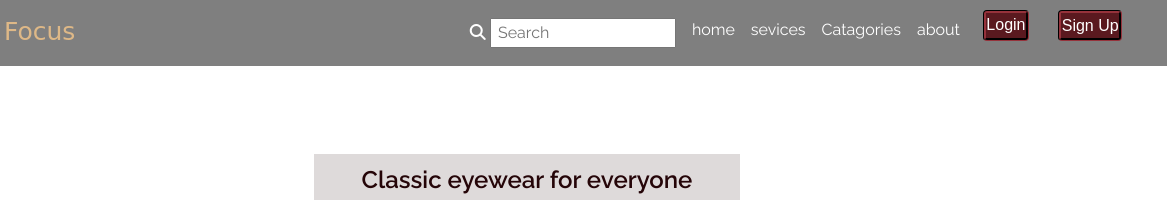
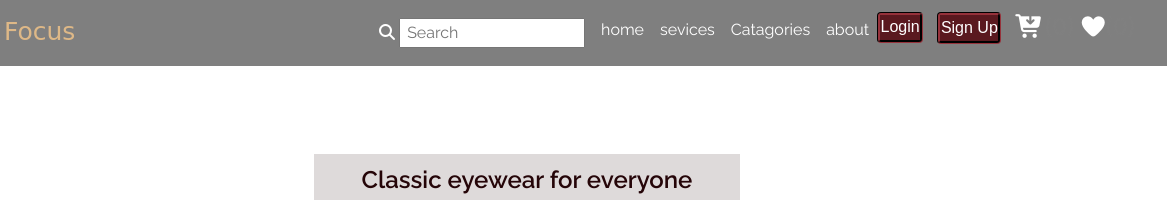
Before and after one commit to deepika-mahendra/Focus.com, a plain HTML site: page index.html in a window 1280 px wide. Shown: the top 200 px of the page, 113-1280 px from the left. Drawn offline with Linux system fonts and the light colour scheme; files whose address does not match are found by name; a web font is replaced by a local one.

Commit message:
new update
new update

```diff
--- a/index.html
+++ b/index.html
@@ -25,14 +25,17 @@
 </head>
 
 <body>
+
+
   <div class="bgimg1">
+
+
 	<nav class="navbar navbar-expand-md navbar-expand-lg bg-dark fixed-top   ">
     <div class="container-fluid">
 		<a href="#" class="navbar-brand logo-style"><img src="images/owl-eyes.png" class="logo"><span> Focus</span></a>
 
-		<button class="navbar-toggler" data-toggle="collapse" data-target="#navbarid">
-      <span class="navbar-toggler-icon"> </span>
-    </button>
+		<button class="navbar-toggler" data-toggle="collapse" data-target="#navbarid" aria-controls="navbarid" aria-expanded="false" aria-label="Toggle navigation">
+			<span class="navbar-toggler-icon" > </span>
 		</button>
 		<div class="collapse navbar-collapse" id="navbarid">
 		<ul class="navbar-nav  ml-auto">
@@ -56,7 +59,7 @@
 			</li>
 
 			   <li class="nav-item">
-          <div class="container">
+          <div class="container"  style="padding-left: 0px; margin-top: 3%" >
       <button class="btn btn-style" data-target="#mymodel" data-toggle="modal">Login</button>
       <div class="modal" id="mymodel">
         <div class="modal-dialog modal-dialog-centered">
@@ -85,7 +88,7 @@
     </div>
     </li>
 		<li class="nav-item">
-          <div class="container">
+					<div class="container" style="padding-left: 0px; margin-top: 3%">
 			<button class="btn btn-style" data-target="#mymodal" data-toggle="modal">Sign Up</button>
 			<div class="modal" id="mymodal">
 				<div class="modal-dialog modal-dialog-centered">
@@ -113,6 +116,12 @@
 					</div>
 				</div>
 			</div>
+		</div>
+		</li>
+    <li class="nav-item">
+      <div class="container-fluid" style="  font-size: 23px;padding: 0px;">
+      <span style="color:grey;"><i class="fas fa-cart-arrow-down" style="color:white;"></i>(0)</span>
+       <span style="color:grey;"><i class="fas fa-heart" style="color:white;"></i>(0)</span>
       </div>
     </li>
 		</ul>
@@ -164,8 +173,6 @@
   </div>
   </div>
 </div>
-
-
 <div class="container-fluid" style="border-bottom: double;padding-bottom: 19px;border-color: #a95e5e;"><br>
 	<h2 class="text-center">ONLINE EXCLUSIVE EYEGLASSES @ RS.499</h2>
 	<p class="text-center">Best in Class material | Limited Period Offer | 1 Year Warranty</p><br>
```
Lines whose indentation alone changed are shown as unchanged.
